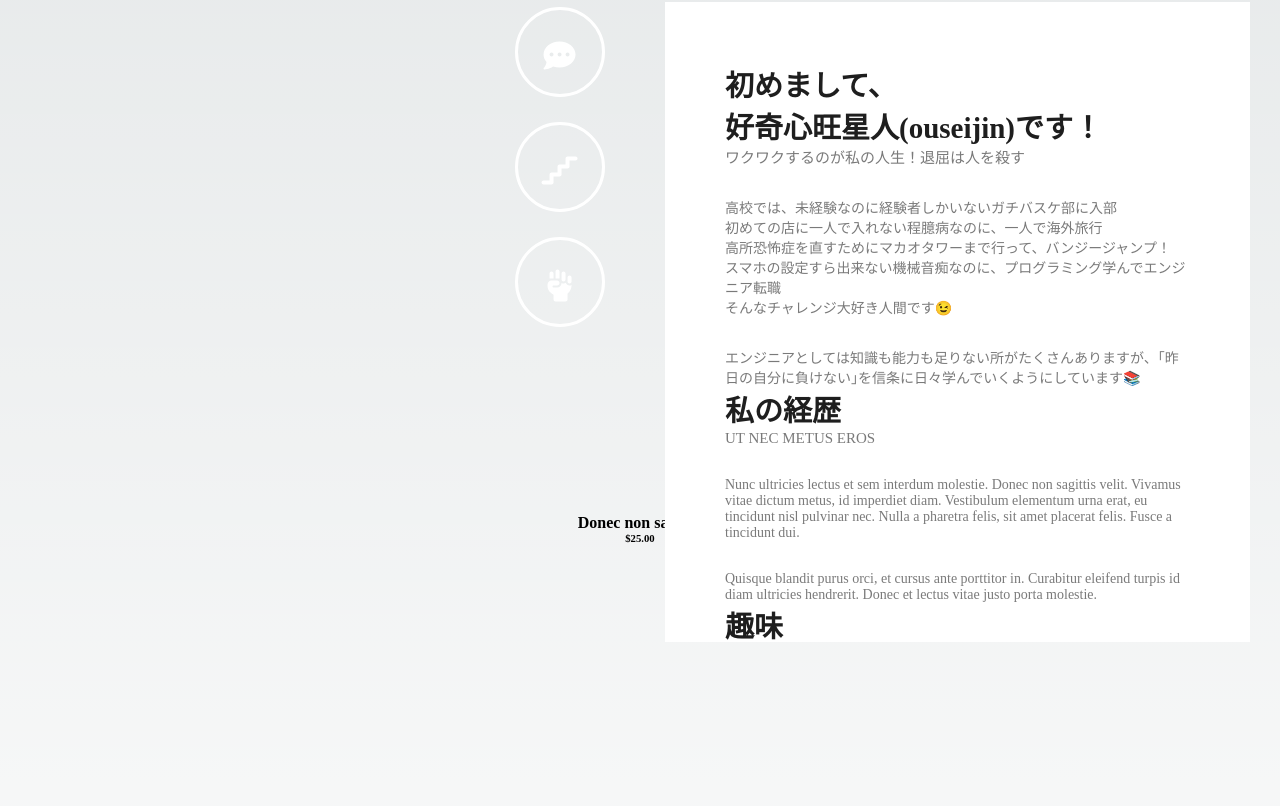
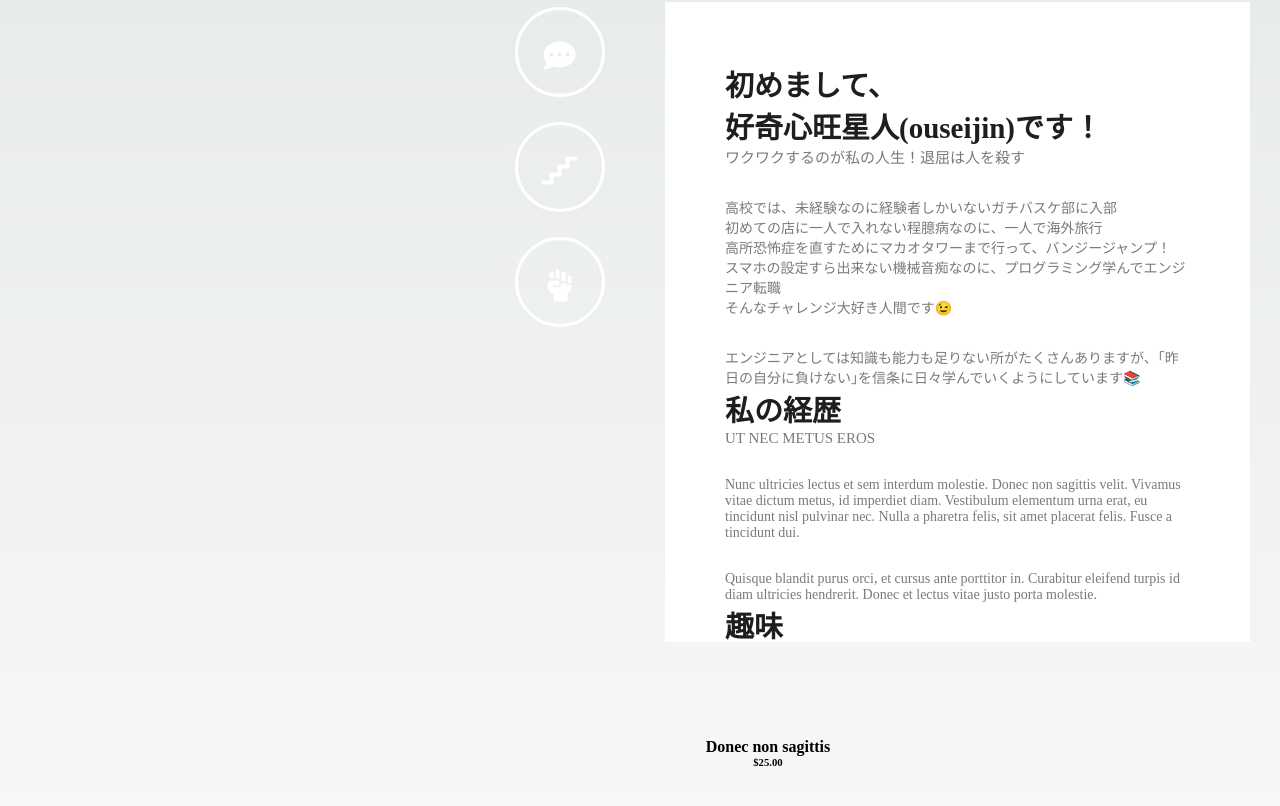
Before and after one commit to ouseijin/ouseijin, a Next.js app: page / in a window 1280 px wide. Shown: the part 1086-1892 px from the top of the page. Built offline with nearby package versions, Linux system fonts and the light colour scheme.

Commit message:
💄 MY GALLERYページのレイアウト整形

```diff
--- a/src/pages/index.js
+++ b/src/pages/index.js
@@ -122,7 +122,7 @@ export default function Home() {
         </div>
       </div>
       <div className={styles.slide} id="3">
-        <div class="content third-content">
+        <div className={`${styles.content} ${styles.third_content}`}>
           <div class="container-fluid">
             <div class="row">
               <div class="owl-carousel owl-theme">
--- a/src/styles/Home.module.css
+++ b/src/styles/Home.module.css
@@ -124,6 +124,10 @@
   border-bottom: none;
 }
 
+.third_content {
+top: 140%!important;
+transform: translateY(-140%);
+}
 
 
 
```
